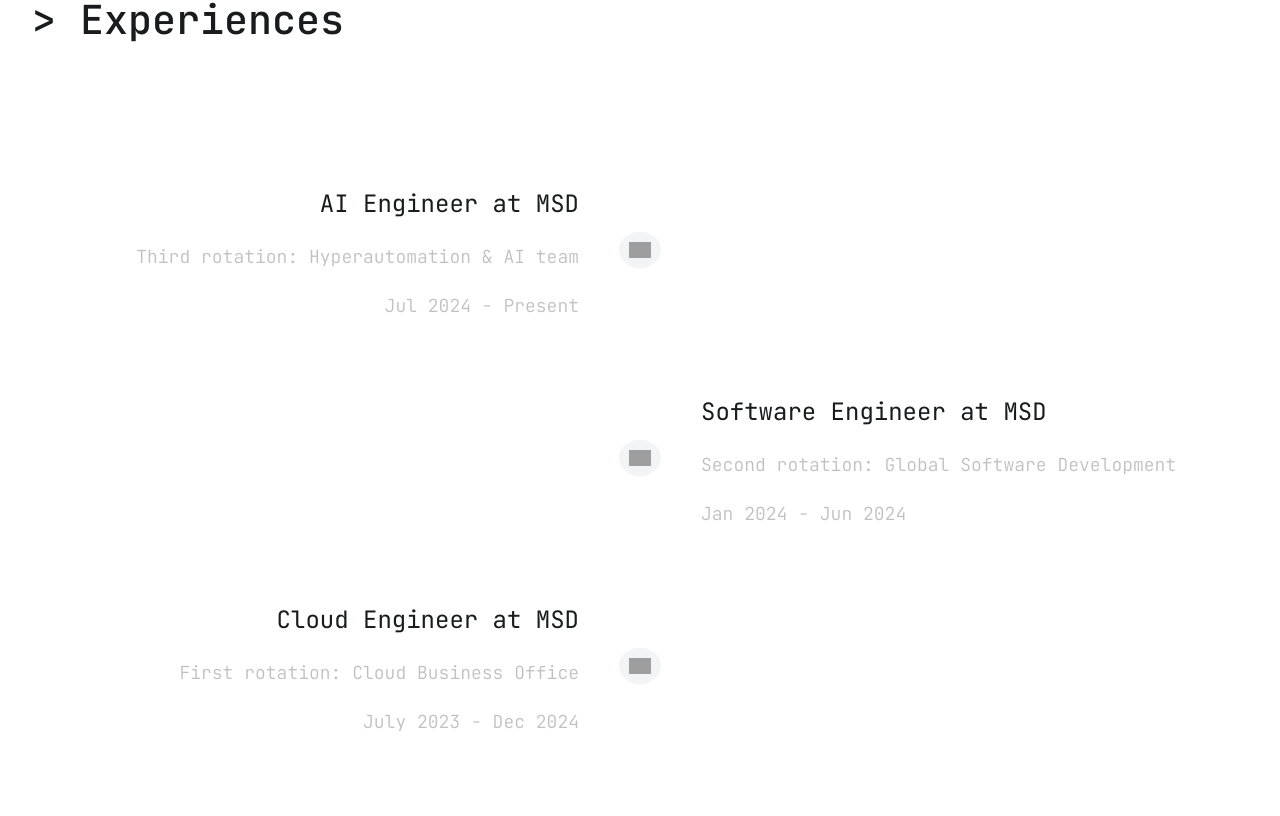
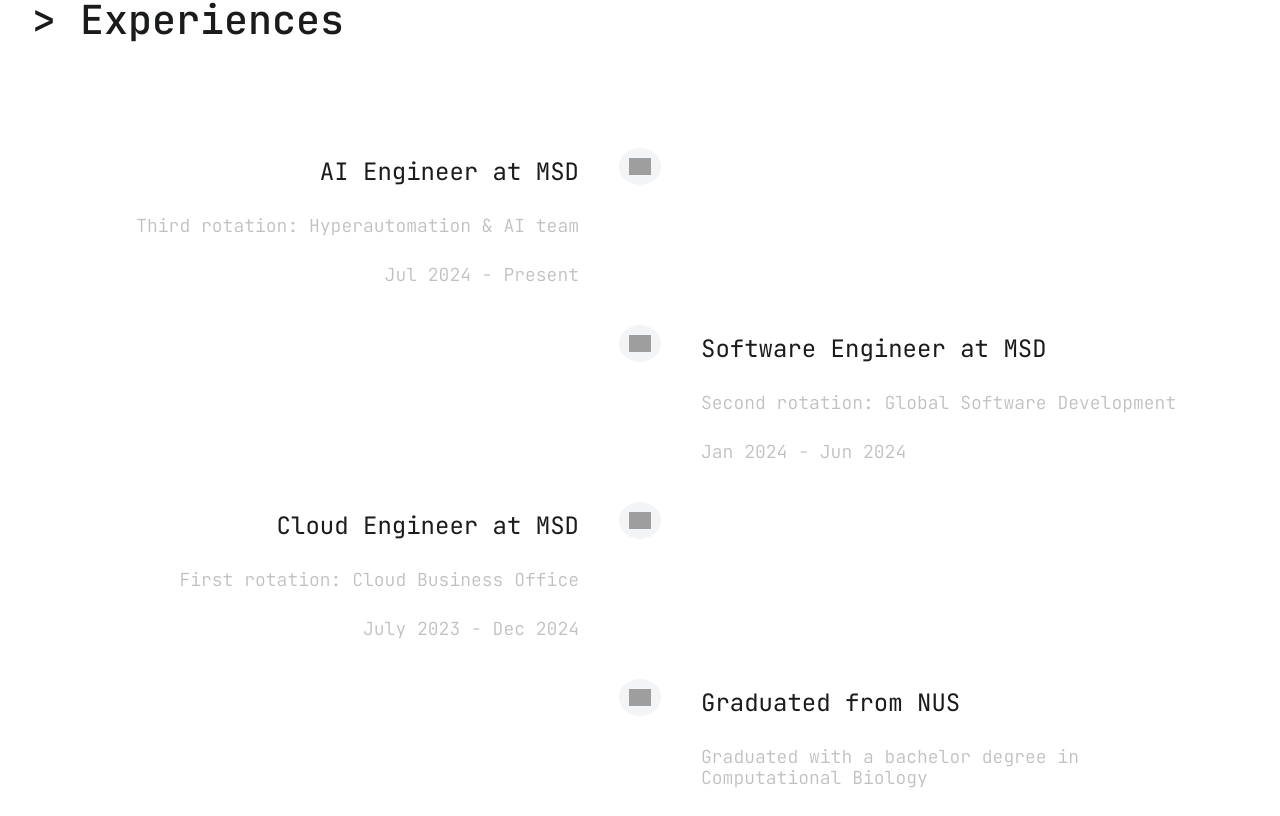
Before and after one commit to keithchewzk/heyitskeith, a React (Create React App) app: page / in a window 1280 px wide. Shown: the part 702-1518 px from the top of the page. Built offline with nearby package versions, Linux system fonts and the light colour scheme; no server answers; grey boxes are pictures that could not be loaded.

Commit message:
position icon top

```diff
--- a/src/components/Journey/Experience.module.css
+++ b/src/components/Journey/Experience.module.css
@@ -2,13 +2,12 @@
   display: flex;
   flex-direction: column;
   box-sizing: border-box;
-  padding: 20px 60px 20px 60px;
+  padding: 0 60px 20px 60px;
 }
 
 .experienceTitle {
   font-size: 24px;
-  line-height: 28px;
-  margin-bottom: 10px;
+  margin: 10px 0 10px 0;
 }
 
 .experienceDescription {
--- a/src/components/Journey/Timeline.module.css
+++ b/src/components/Journey/Timeline.module.css
@@ -12,7 +12,7 @@
   .verticalLine {
     display: flex;
     flex-direction: column;
-    justify-content: center;
+    justify-content: flex-start;
     align-items: center;
     width: 2px;
     background-color: #ffffff;
```
